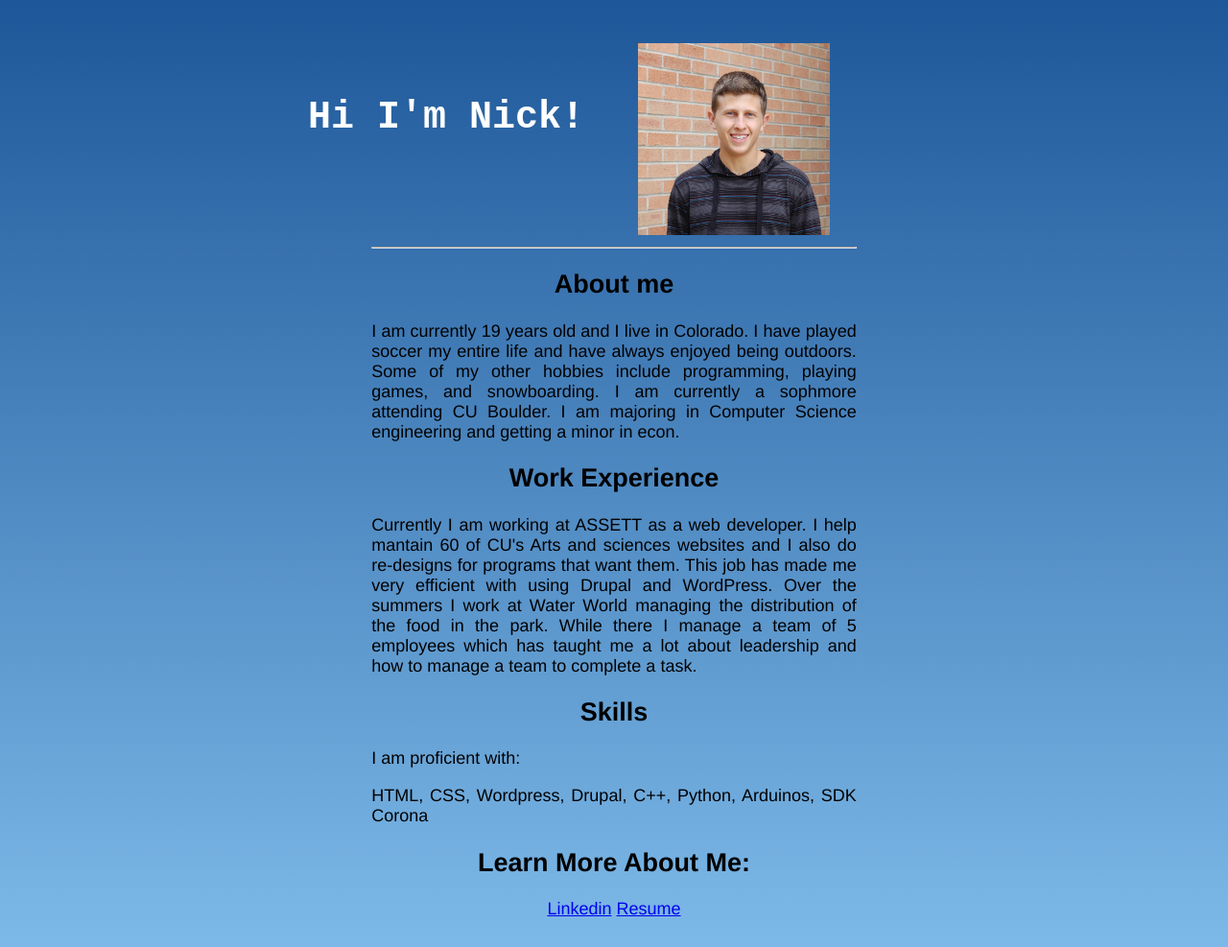
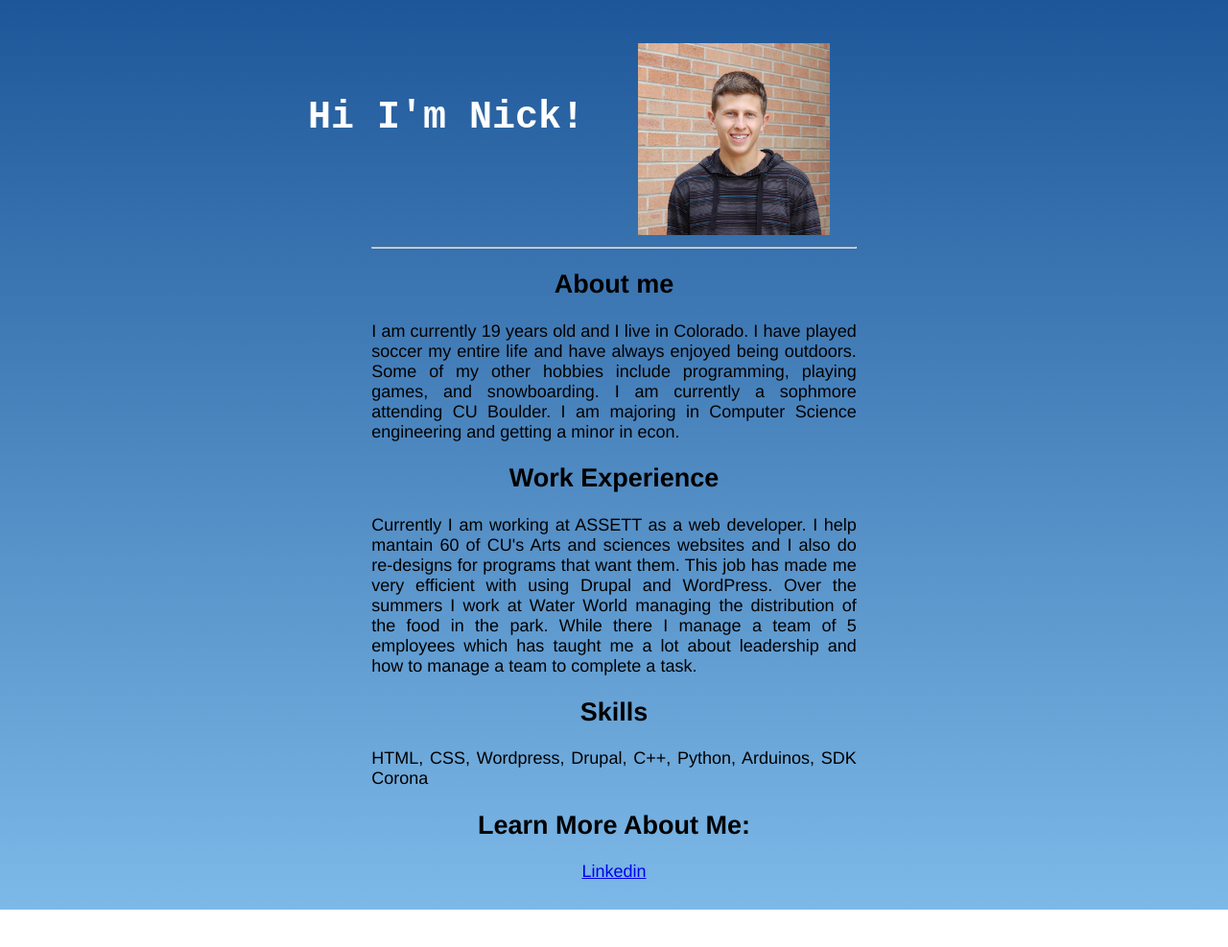
Before and after one commit to nick-smith8/nicksite, a plain HTML site: page index.html in a window 1280 px wide. Shown: the whole page at 96% size. After the commit the page ends 948 px from the top, so only its background shows below. Drawn offline with Linux system fonts and the light colour scheme.

Commit message:
Update index.html

```diff
--- a/index.html
+++ b/index.html
@@ -31,11 +31,11 @@ manage a team to complete a task.  </p>
 
 <h2>Skills</h2>
 
-<p>I am proficient with:</p><p>HTML, CSS, Wordpress, Drupal, C++, Python, Arduinos, SDK Corona </p>
+<p>HTML, CSS, Wordpress, Drupal, C++, Python, Arduinos, SDK Corona </p>
 
 <h2>Learn More About Me:</h2>
 <a href="http://www.linkedin.com/pub/nick-smith/81/a07/863">Linkedin</a>
-<a href="C:\Users\Nick\Documents\Website\images\Nick_Resume">Resume</a>
+
 <br>
 <br>
 
```
